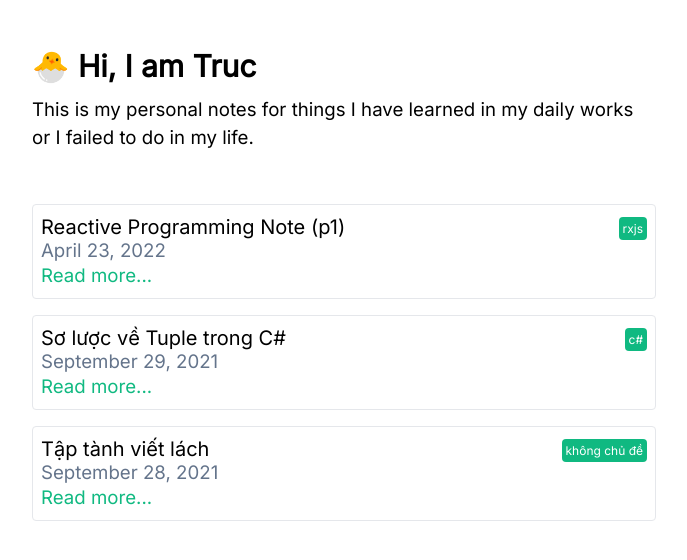
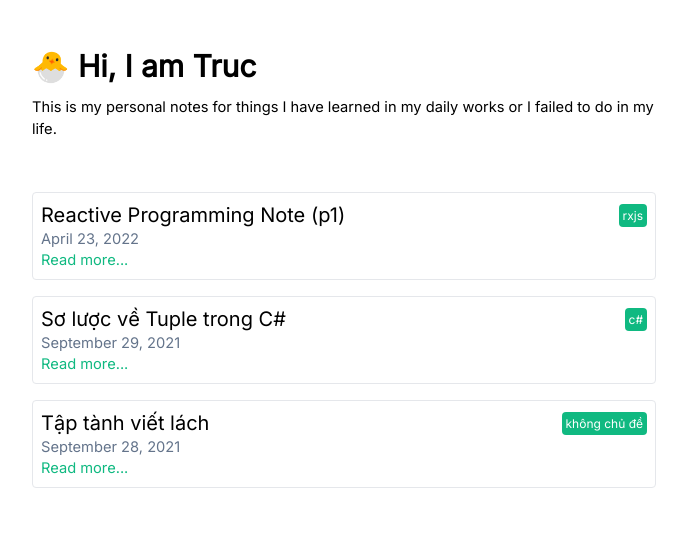
Before and after one commit to tructn/tructn.github.io, a Next.js app: page / in a window 1280 px wide. Shown: the top 560 px of the page, without its empty margins (296-983 px from the left). Built offline with nearby package versions, Linux system fonts and the light colour scheme; a web font is replaced by a local one.

Commit message:
update font

```diff
--- a/styles/global.css
+++ b/styles/global.css
@@ -7,7 +7,7 @@
 body,
 time {
   font-family: 'Inter', cursive !important;
-  font-size: 14pt;
+  font-size: 11pt;
 }
 
 h1,
@@ -21,7 +21,7 @@ h6 {
 
 code {
   font-family: 'Courier Prime', 'Inconsolata', 'Consolas', monospace !important;
-  font-size: 14pt !important;
+  font-size: 11pt !important;
 }
 
 ::-moz-selection {
```
